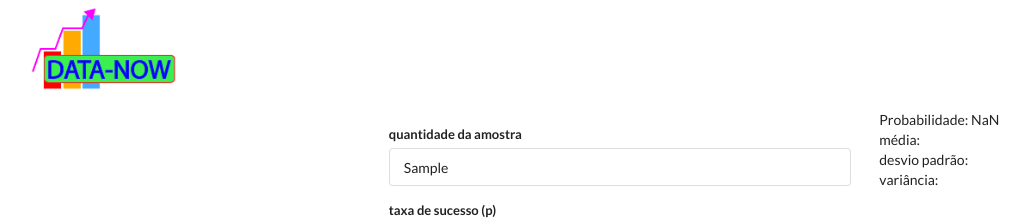
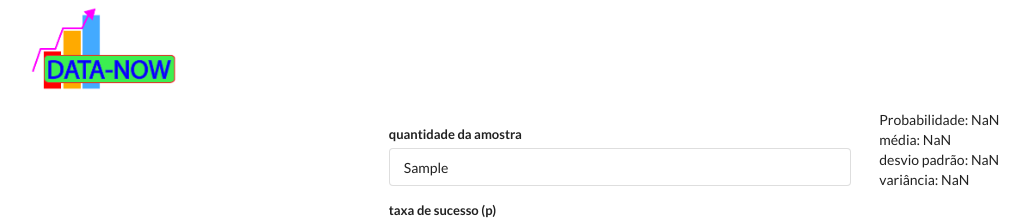
Before and after one commit to diegowebuzz/projeto-estatistica, a plain HTML site: page binomial.html in a window 1280 px wide. Both pictures are taken after typing "Sample", "Sample", "Sample", "Sample" into the empty fields and a click on the button "calcular". Shown: the top 222 px of the page, without its empty margins (20-1050 px from the left). Drawn offline with nearby package versions, Linux system fonts and the light colour scheme.

```diff
--- a/binomial.html
+++ b/binomial.html
@@ -81,6 +81,11 @@
 
 
      $("#probabilidade").text(Probabilidade.toFixed(2) + "");
+     $("#media").text( amostra * sucesso);
+     $("#variancia").text( (amostra * sucesso * falha).toFixed(2));
+     $("#dp").text( Math.sqrt(amostra * sucesso * falha).toFixed(2));
+
+
 
 
 
```
